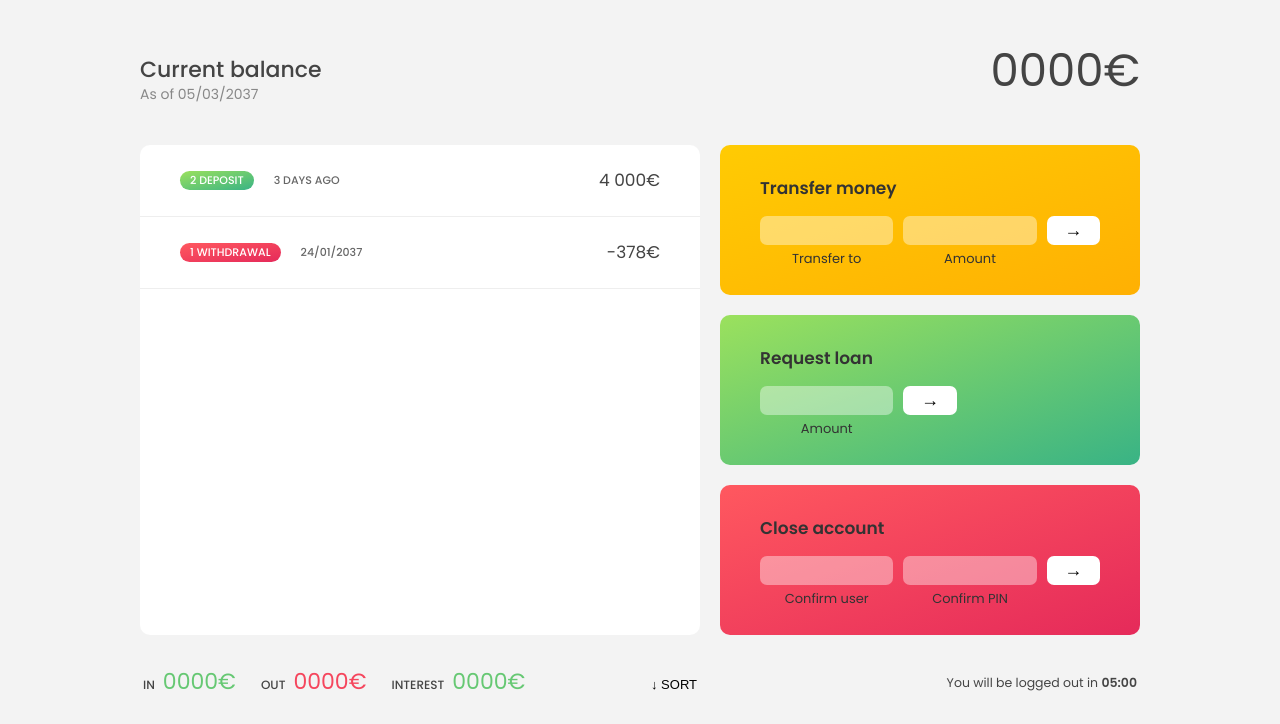
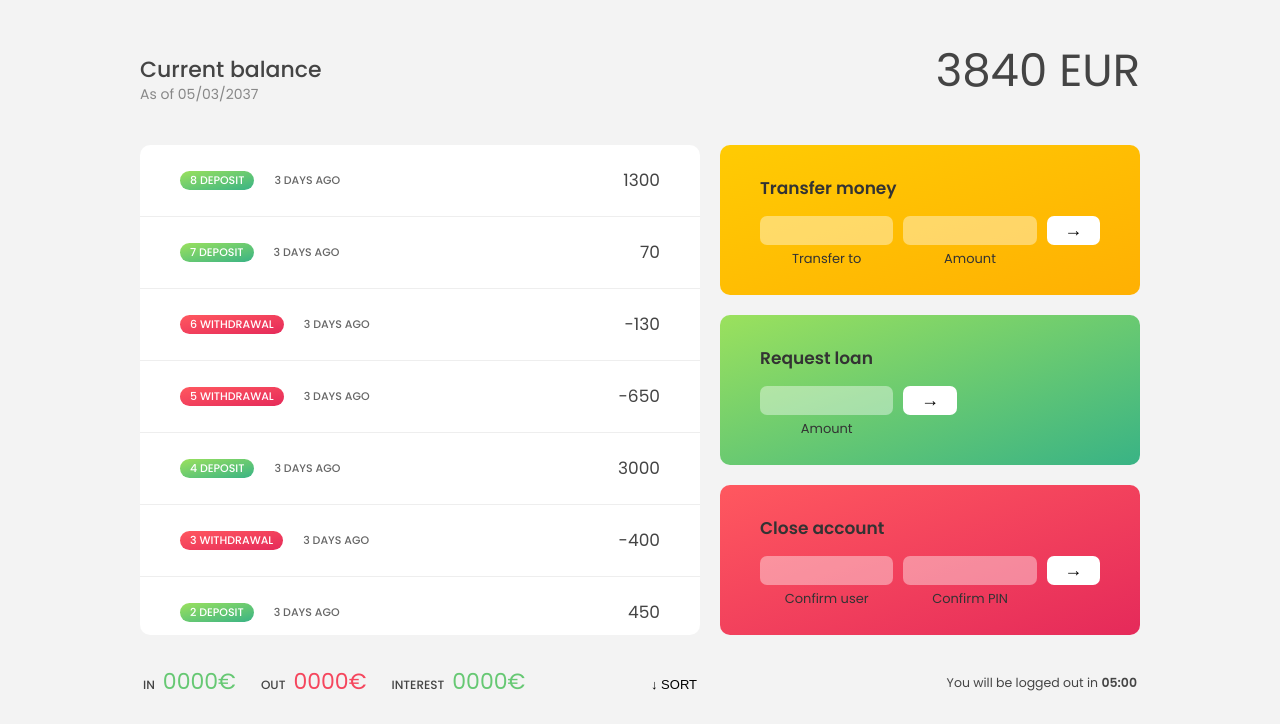
Before and after one commit to amixrzi/JsLearningJourney, a website: page 11-Arrays-Bankist/index.html in a window 1280 px wide. Shown: the part 76-800 px from the top of the page. Drawn offline with Linux system fonts and the light colour scheme.

Commit message:
Implement calc and display balance

```diff
--- a/11-Arrays-Bankist/index.html
+++ b/11-Arrays-Bankist/index.html
@@ -123,6 +123,6 @@
       &copy; by Jonas Schmedtmann. Don't claim as your own :)
     </footer> -->
 
-    <script src="08-reduce-method.js"></script>
+    <script src="script.js"></script>
   </body>
 </html>
--- a/11-Arrays-Bankist/script.js
+++ b/11-Arrays-Bankist/script.js
@@ -75,6 +75,12 @@ const displayMovements = function (movements) {
 };
 displayMovements(account1.movements);
 
+const calcDisplayBalance = function (movements) {
+  const balance = movements.reduce((acc, cur) => acc + cur, 0);
+  labelBalance.textContent = `${balance} EUR`;
+};
+calcDisplayBalance(account1.movements);
+
 const crateUsernames = function (accs) {
   accs.forEach(function (acc) {
     acc.username = acc.owner
```
